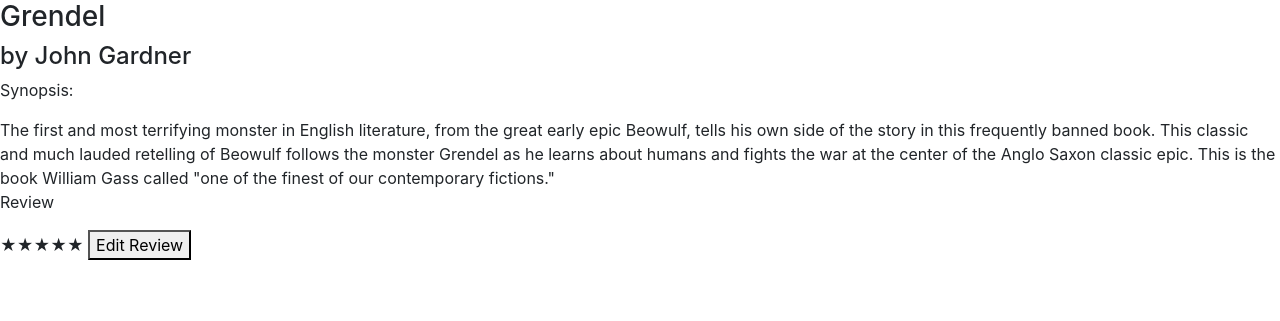
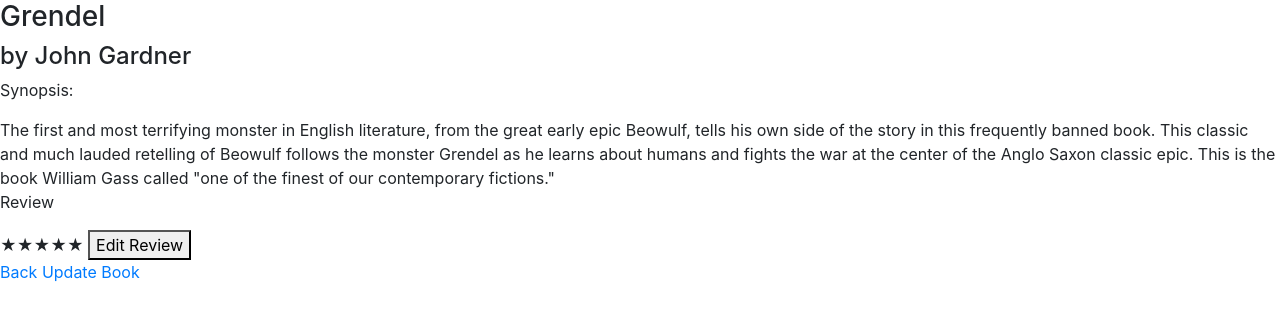
Before and after one commit to github-marti/Librarti, a Django app: page /books/9/ in a window 1280 px wide. Shown: the top 321 px of the page. Run offline with Django 3.2, Linux system fonts and the light colour scheme; data comes from the database, SQL or seed files in the repository; both versions use the stored data as it was after the commit; some libraries are stand-ins or nearby versions.

Commit message:
added update book view and removed unneeded edit_review.html

```diff
--- a/books/templates/books/detail.html
+++ b/books/templates/books/detail.html
@@ -22,6 +22,8 @@
 
     <h3>{{ book.title }}</h3>
     <h4>by {{ book.author }}</h4>
+
+    <!-- Synopsis Section -->
     <p>Synopsis:</p>
     {% if book.synopsis %}
     <div id="current_synopsis">
@@ -30,13 +32,6 @@
     {% else %}
     <div>
         <p>This book doesn't have a synopsis yet.</p>
-        <p>Add a synopsis?</p>
-        <form action="{% url 'books:update' book.id 'synopsis' %}" method="post">
-            {% csrf_token %}
-            <textarea id="new_synopsis" name="synopsis"></textarea>
-            <br />
-            <input type="submit" value="Add Synopsis">
-        </form>
     </div>
     {% endif %}
     <!-- End Book Synopsis Section -->
@@ -72,8 +67,9 @@
         </form>
     </div>
     {% endif %}
+    <a href="{% url 'books:index' %}">Back</a>
     <!-- End Book Review Section -->
-
+    <a href="{% url 'books:update_book' book.id %}">Update Book</a>
 </body>
 
 <script>
--- a/books/urls.py
+++ b/books/urls.py
@@ -6,5 +6,6 @@ urlpatterns = [
     path('', views.IndexView.as_view(), name='index'),
     path('<int:pk>/', views.DetailView.as_view(), name='detail'),
     path('<int:book_id>/<slug:column>/update', views.update, name='update'),
-    path('book/new/', views.new_book, name='new_book')
+    path('book/new/', views.new_book, name='new_book'),
+    path('book/<int:book_id>/edit', views.update_book, name='update_book')
 ]
--- a/books/views.py
+++ b/books/views.py
@@ -30,7 +30,7 @@ def new_book(request):
             review = review_form.save(commit=False)
             review.book = book
             review.save()
-            return redirect('books:detail', pk = book.pk)
+            return redirect('books:detail', pk=book.pk)
     else:
         book_form = BookForm()
         review_form = ReviewForm()
@@ -38,6 +38,16 @@ def new_book(request):
         'book_form': book_form,
         'review_form': review_form
     })
+
+def update_book(request, book_id):
+    instance = get_object_or_404(Book, id=book_id)
+    form = BookForm(request.POST or None, instance=instance)
+    if request.method == 'POST':
+        if form.is_valid():
+            book = form.save()
+            return redirect('books:detail', pk=book.pk)
+    else:
+        return render(request, 'books/book_edit.html', {'book_form': form})
 
 def update(request, book_id, column):
     book = get_object_or_404(Book, pk=book_id)
```
Also changed, not shown: books/templates/books/review_edit.html (deleted, +0 -9 lines), db.sqlite3.
